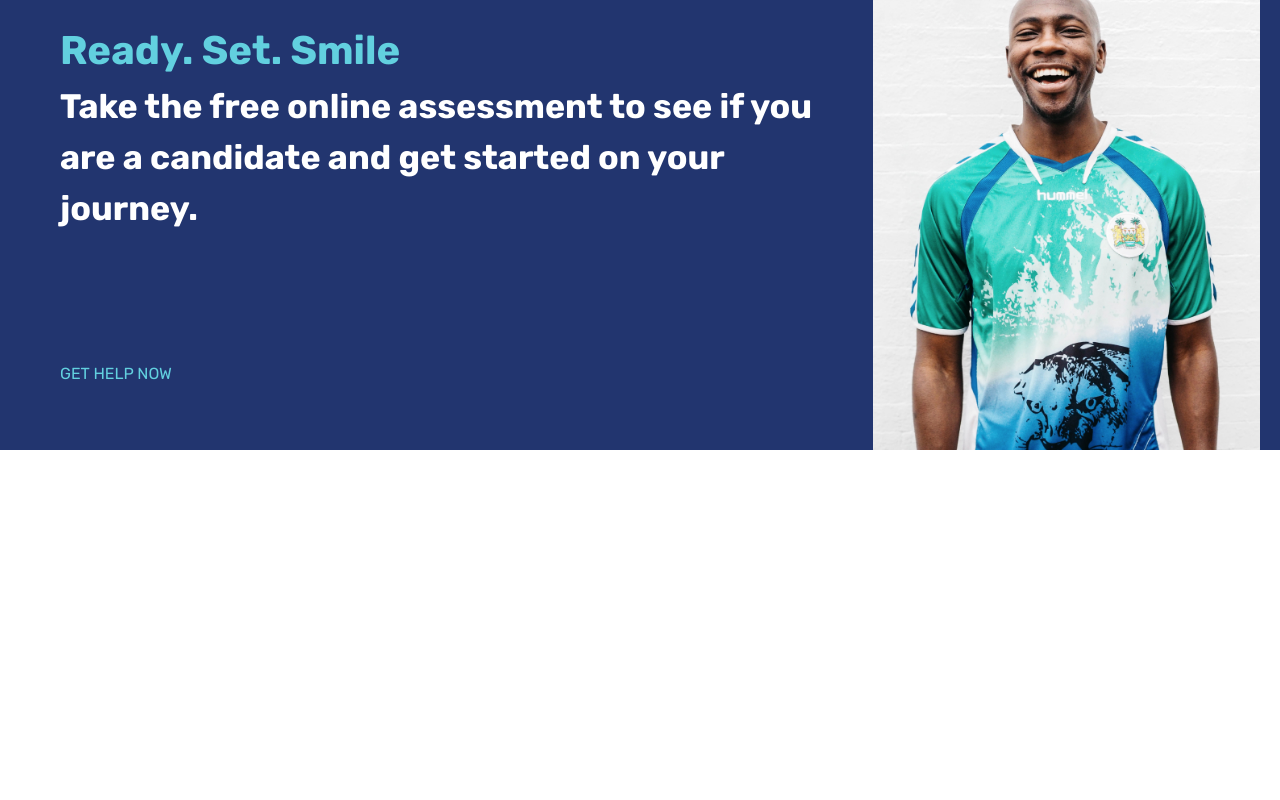
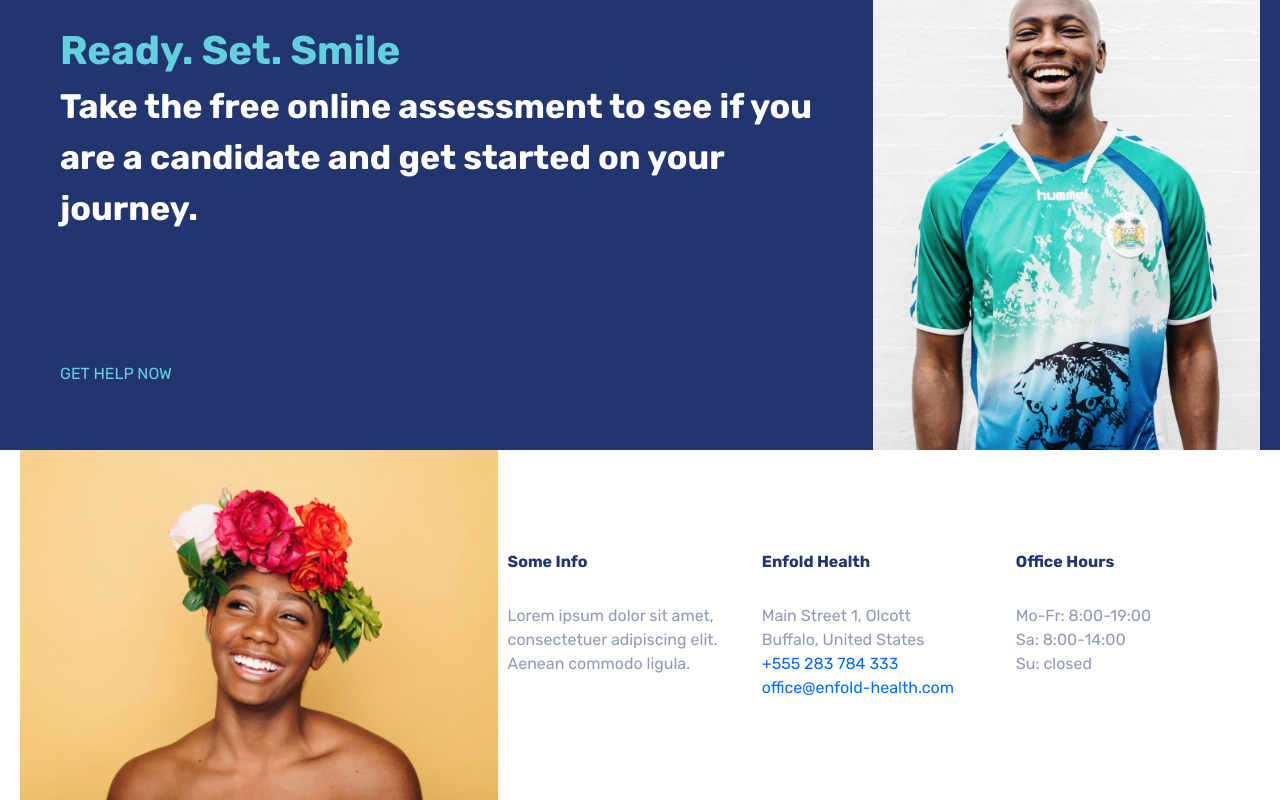
Before and after one commit to Jik789/HealthUP, a plain HTML site: page index.html in a window 1280 px wide. Shown: the part 4323-5123 px from the top of the page. Before the commit the page ends 4773 px from the top, so only its background shows below. Drawn offline with Linux system fonts and the light colour scheme.

Commit message:
Сделал секцию контактов

```diff
--- a/index.html
+++ b/index.html
@@ -150,6 +150,31 @@
         </div>
       </div>
     </div>
+    <div class="page-contacts _main-container">
+      <div class="contacts _container">
+        <div class="contacts__photo">
+          <img src="./img/autumn-goodman.jpg">
+        </div>
+        <div class="contacts__list">
+          <div class="contacts__item">
+            <h5 class="contacts__name">Some Info</h5>
+            <p class="contacts__discription">Lorem ipsum dolor sit amet, consectetuer adipiscing elit. Aenean commodo ligula.</p>
+          </div>
+          <div class="contacts__item">
+            <h5 class="contacts__name">Enfold Health</h5>
+            <p class="contacts__discription">Main Street 1, Olcott<br>Buffalo, United States</p>
+            <a class="contacts__discription contacts__discription-link" href="tel:+555 283 784 333">+555 283 784 333</a><br>
+            <a class="contacts__discription contacts__discription-link" href="mailto:office@enfold-health.com">office@enfold-health.com</a>
+          </div>
+          <div class="contacts__item">
+            <h5 class="contacts__name">Office Hours</h5>
+            <p class="contacts__discription">Mo-Fr: 8:00-19:00</p>
+            <p class="contacts__discription">Sa: 8:00-14:00</p>
+            <p class="contacts__discription">Su: closed</p>
+          </div>
+        </div>
+      </div>
+    </div>
   </main>
 </body>
 </html>
--- /dev/null
+++ b/scss/_main-contacts.scss
@@ -0,0 +1,95 @@
+/* Седьмая секция (Контакты) */
+
+.contacts {
+  display: flex;
+}
+
+@media (max-width: $md3+px) {
+  .contacts {
+    flex-direction: column;
+  }
+}
+
+.contacts__photo {
+  overflow: hidden;
+  & img {
+    object-fit: cover;
+    width: 100%;
+    height: 100%;
+    transition: transform 0.75s ease;
+    &:hover {
+      transform: scale(1.1);
+    }
+  }
+}
+
+.contacts__list {
+  display: flex;
+  flex: 0 1 910px;
+  justify-content: space-around;
+}
+
+@media (max-width: $md3+px) {
+  .contacts__list {
+    margin: 0 20px 0 30px;
+    max-height: 250px;
+  }
+}
+
+.contacts__item {
+  margin: 100px 10px;
+  flex: 1 1 200px;
+}
+
+@media (max-width: $md1+px) {
+  .contacts__item {
+    margin: 50px 10px;
+    &:last-child {
+      margin: 50px 0 50px 10px;
+    }
+  }
+}
+
+@media (max-width: $md2+px) {
+  .contacts__item {
+    margin: 20px 10px;
+    &:last-child {
+      margin: 20px 0 20px 10px;
+    }
+  }
+}
+
+@media (max-width: $md3+px) {
+  .contacts__item {
+    margin: 20px 10px;
+    &:last-child {
+      margin: 20px 0 20px 10px;
+    }
+  }
+}
+
+.contacts__name {
+  font-weight: bold;
+  color: $dark-blue;
+  margin: 0 0 30px 0;
+}
+
+.contacts__discription {
+  color: rgba(34, 53, 111, 0.5);
+}
+
+@media (max-width: $md1+px) {
+  .contacts__discription {
+    font-size: 11px;
+  }
+}
+
+@media (max-width: $md3+px) {
+  .contacts__discription {
+    font-size: 13px;
+  }
+}
+
+.contacts__discription-link {
+  color: #006DFF;
+}
--- a/scss/style.scss
+++ b/scss/style.scss
@@ -8,3 +8,4 @@
 @import "_main-program"; // Четвертая секция (Программа)
 @import "_main-review"; // Пятая секция (Отзыв 1)
 @import "_main-review-2"; // Шестая секция (Отзыв 2)
+@import "_main-contacts"; // Седьмая секция (Контакты)
```
Also changed, not shown: css/style.css.
